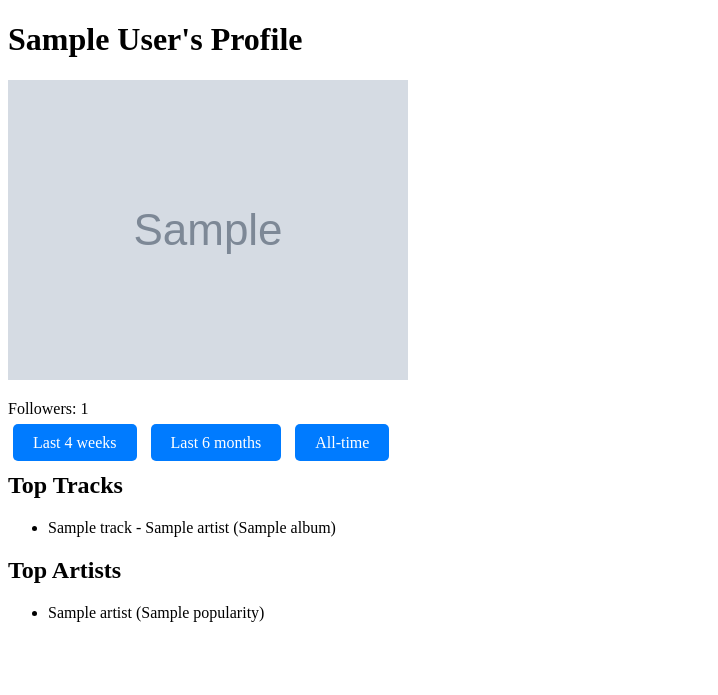
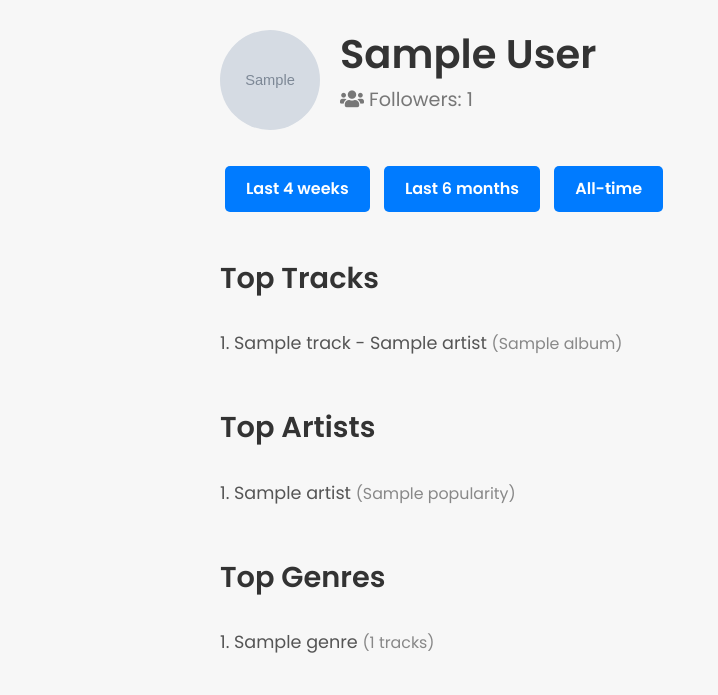
Before and after one commit to georgegmathew12/Spotify-Trends, a Flask app: template src/templates/profile.html in a window 1280 px wide. Shown: the top 695 px of the page, without its empty margins (0-718 px from the left). Run offline with Flask 3, Linux system fonts and the light colour scheme; the template is opened without the code that fills it: most values are stand-ins (such as "Sample title", 1, 10 or a date in 2020); grey boxes marked "Sample" are stand-in pictures; some libraries are stand-ins or nearby versions.

Commit message:
Added top genres. Made prettier. Recommendations doesn't work

```diff
--- a/src/app.py
+++ b/src/app.py
@@ -6,7 +6,7 @@ from flask import Flask, render_template, request
 from config import Config
 from database import db
 from models import Artist, Album, Track
-from data_collection import sp, get_user_profile
+from data_collection import sp, get_user_profile, get_user_recommendations
 
 def create_app():
     app = Flask(__name__)
@@ -27,5 +27,13 @@ def user_info():
     except Exception as e:
         return f'Error: {e}'
 
+@app.route('/recommendations')
+def recommendations():
+    try:
+        recommended_tracks = get_user_recommendations()
+        return render_template('recommendations.html', recommended_tracks=recommended_tracks)
+    except Exception as e:
+        return f'Error: {e}'
+
 if __name__ == '__main__':
     app.run()
--- a/src/data_collection.py
+++ b/src/data_collection.py
@@ -1,29 +1,18 @@
-import spotipy
-from spotipy.oauth2 import SpotifyOAuth
-from config import Config
-import os
+from sp_setup import sp
+from collections import Counter
 
-scope = "user-library-read user-top-read user-follow-read user-read-private playlist-read-private"
-client_id = os.getenv('CID')
-client_secret = os.getenv('SECRET')
-redirect_uri = os.getenv('SPOTIPY_REDIRECT_URI')
-auth_manager = SpotifyOAuth(
-    scope=scope,
-    client_id=client_id,
-    client_secret=client_secret,
-    redirect_uri=redirect_uri
-)
-sp = spotipy.Spotify(auth_manager=auth_manager)
-
+# User Profile Functions
 def get_user_profile(time_range):
     user_info = get_user_info(time_range)
     top_tracks = get_user_top_tracks(time_range)
     top_artists = get_user_top_artists(time_range)
+    top_genres = get_user_top_genres(time_range)
 
     user_profile = {
         'user':user_info,
         'top_tracks':top_tracks,
-        'top_artists':top_artists
+        'top_artists':top_artists,
+        'top_genres':top_genres
     }
     return user_profile
 
@@ -56,9 +45,32 @@ def get_user_top_artists(time_range):
     top_artists = [
         {
             'name': item['name'],
-            'genres': item['genres'][:3],
+            'genres': item['genres'],
             'popularity': item['popularity']
         }
         for item in results['items']
     ]
     return top_artists
+
+def get_user_top_genres(time_range):
+    top_artists = get_user_top_artists(time_range)
+    genres = [genre for artist in top_artists for genre in artist['genres']]
+    genre_counts = Counter(genres)
+    top_genres = genre_counts.most_common(10)
+    return top_genres
+
+# Music Recommendation Functions
+def get_user_recommendations():
+    """Get user's track recommendations"""
+    user_top_tracks = sp.current_user_top_tracks(time_range='short_term')
+    user_top_track_ids = [str(track['id']) for track in user_top_tracks['items']]
+    results = sp.recommendations(seed_tracks=user_top_track_ids[:5])
+    recommended_tracks = [
+        {
+            'name': item['name'],
+            'artist': item['artists'][0]['name'],
+            'album': item['album']['name']
+        }
+        for item in results['items']
+    ]
+    return recommended_tracks
--- a/src/templates/profile.html
+++ b/src/templates/profile.html
@@ -3,50 +3,128 @@
 <head>
     <meta charset="UTF-8">
     <meta name="viewport" content="width=device-width, initial-scale=1.0">
-    <title>User Profile</title>
+    <title>{{ user_profile['user']['display_name'] }}'s Profile</title>
+
+    <!-- Bootstrap CSS -->
+    <link href="https://stackpath.bootstrapcdn.com/bootstrap/4.3.1/css/bootstrap.min.css" rel="stylesheet">
+
+    <!-- Google Fonts (Poppins for clean typography) -->
+    <link href="https://fonts.googleapis.com/css2?family=Poppins:wght@400;600&display=swap" rel="stylesheet">
+
+    <!-- Font Awesome for Icons -->
+    <link href="https://cdnjs.cloudflare.com/ajax/libs/font-awesome/5.15.4/css/all.min.css" rel="stylesheet">
+
     <style>
+        body {
+            font-family: 'Poppins', sans-serif;
+            background-color: #f7f7f7;
+            color: #333;
+        }
+        .container {
+            max-width: 900px;
+            margin: auto;
+            padding: 30px;
+        }
+        .profile-header {
+            display: flex;
+            align-items: center;
+            margin-bottom: 30px;
+        }
+        .profile-header img {
+            border-radius: 50%;
+            width: 100px;
+            height: 100px;
+            margin-right: 20px;
+        }
+        .profile-header h1 {
+            font-size: 2.5em;
+            font-weight: 600;
+            color: #333;
+        }
+        .profile-header p {
+            color: #777;
+            font-size: 1.2em;
+        }
+        .section-title {
+            font-size: 1.8em;
+            font-weight: 600;
+            margin-top: 40px;
+            margin-bottom: 20px;
+        }
         .btn {
             padding: 10px 20px;
+            font-weight: 600;
+            background-color: #007bff;
+            color: white;
+            border-radius: 5px;
+            text-decoration: none;
             margin: 5px;
-            text-decoration: none;
-            color: white;
-            background-color: #007bff;
-            border-radius: 5px;
+            transition: background-color 0.3s ease;
+        }
+        .btn:hover {
+            background-color: #0056b3;
         }
         .selected {
             background-color: #28a745;
         }
+        .list-group-item {
+            background-color: transparent;
+            border: none;
+            padding: 10px 0;
+            font-size: 1.1em;
+            color: #555;
+        }
+        .list-group-item span {
+            color: #888;
+            font-size: 0.9em;
+        }
     </style>
 </head>
 <body>
-    <h1>{{ user_profile['user']['display_name'] }}'s Profile</h1>
-
+    <div class="container">
+        <!-- Profile Header -->
+        <div class="profile-header">
+            <img src="{{ user_profile['user']['profile_image'] }}" alt="Profile Image">
             <div>
-        <img src="{{ user_profile['user']['profile_image'] }}" alt="Profile Image">
-        <p>Followers: {{ user_profile['user']['follower_count'] }}</p>
+                <h1>{{ user_profile['user']['display_name'] }}</h1>
+                <p><i class="fas fa-users"></i> Followers: {{ user_profile['user']['follower_count'] }}</p>
+            </div>
         </div>
 
-    <!-- Time range selection buttons -->
+        <!-- Time Range Selection -->
         <div>
             <a href="/?time_range=short_term" class="btn {% if time_range == 'short_term' %}selected{% endif %}">Last 4 weeks</a>
             <a href="/?time_range=medium_term" class="btn {% if time_range == 'medium_term' %}selected{% endif %}">Last 6 months</a>
             <a href="/?time_range=long_term" class="btn {% if time_range == 'long_term' %}selected{% endif %}">All-time</a>
         </div>
 
-    <!-- Display top tracks -->
-    <h2>Top Tracks</h2>
-    <ul>
+        <!-- Top Tracks -->
+        <div class="section-title">Top Tracks</div>
+        <ol class="list-group">
             {% for track in user_profile['top_tracks'] %}
-            <li>{{ track['name'] }} - {{ track['artist'] }} ({{ track['album'] }})</li>
+                <li class="list-group-item">{{ loop.index }}. {{ track['name'] }} - {{ track['artist'] }} <span>({{ track['album'] }})</span></li>
             {% endfor %}
-    </ul>
+        </ol>
 
-    <!-- Display top artists -->
-    <h2>Top Artists</h2>
-    <ul>
+        <!-- Top Artists -->
+        <div class="section-title">Top Artists</div>
+        <ol class="list-group">
             {% for artist in user_profile['top_artists'] %}
-            <li>{{ artist['name'] }} ({{ artist['popularity'] }})</li>
+                <li class="list-group-item">{{ loop.index }}. {{ artist['name'] }} <span>({{ artist['popularity'] }})</span></li>
             {% endfor %}
-    </ul>
+        </ol>
+
+        <!-- Top Genres -->
+        <div class="section-title">Top Genres</div>
+        <ol class="list-group">
+            {% for genre, count in user_profile['top_genres'] %}
+                <li class="list-group-item">{{ loop.index }}. {{ genre }} <span>({{ count }} tracks)</span></li>
+            {% endfor %}
+        </ol>
+    </div>
+
+    <!-- Bootstrap and jQuery JS -->
+    <script src="https://code.jquery.com/jquery-3.6.0.min.js"></script>
+    <script src="https://stackpath.bootstrapcdn.com/bootstrap/4.3.1/js/bootstrap.bundle.min.js"></script>
 </body>
 </html>
```
Also changed, not shown: src/sp_setup.py (added, +18 -0 lines), src/templates/recommendations.html (added, +76 -0 lines). Lines whose indentation alone changed are shown as unchanged.
